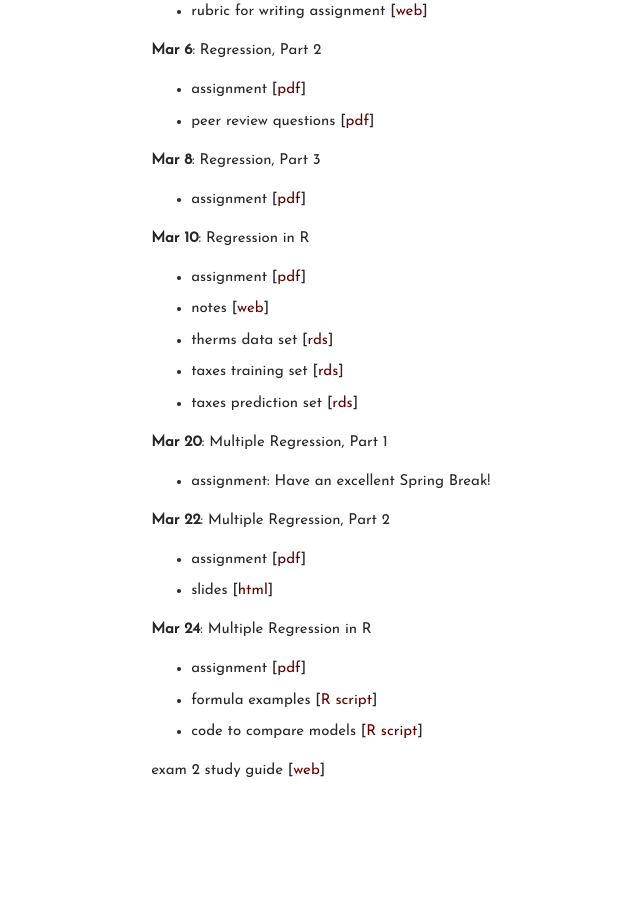
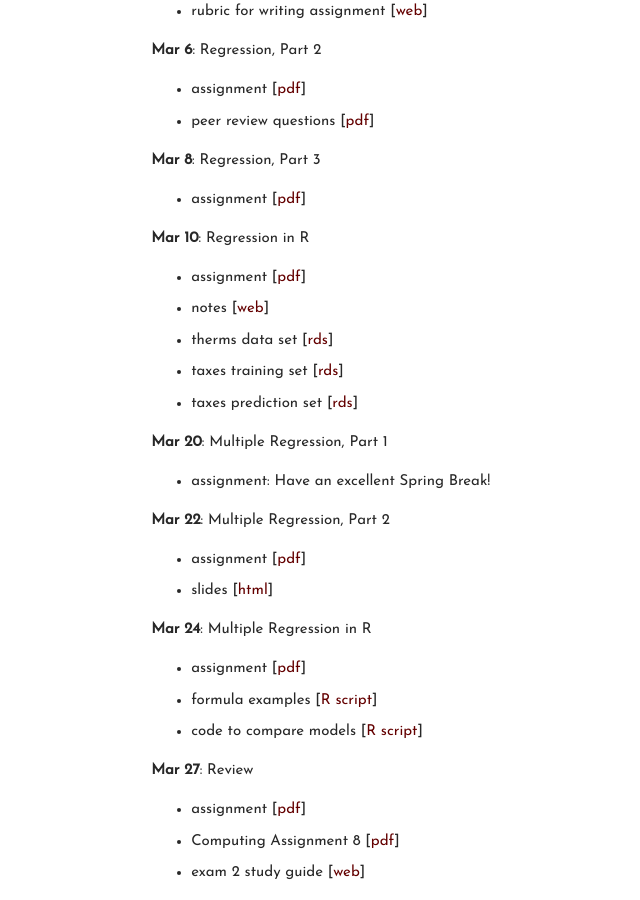
Before and after one commit to carlislerainey/carlislerainey.github.io, a Jekyll site: the page built from teaching/pols-209/index.md, in a window 1280 px wide and 900 px high, scrolled down 3942 px. Shown: the whole window, without its empty margins (311-951 px from the left). Built offline with Jekyll 4.4.1, drawn with Linux system fonts in a browser that asks for light colours; before the commit the page ends 4740 px from its top, so only the background shows below that.

Commit message:
update 209

```diff
--- a/teaching/pols-209/index.md
+++ b/teaching/pols-209/index.md
@@ -167,4 +167,7 @@ Tuesday, 1-4pm
 - formula examples [[R script](files/notes-26-multiple-regression-r.R)]
 - code to compare models [[R script](files/in-class-prediction.R)]
 
-exam 2 study guide [[web](https://docs.google.com/document/d/1ptsAIiZHFbrH2zNuQI5Y_5XSLbIrVZJqpbe-NoanCoo/edit?usp=sharing)]
+**Mar 27**: Review
+- assignment [[pdf](files/assign-27-exam-2-review.pdf)]
+- Computing Assignment 8 [[pdf](files/r-assign-08.pdf)]
+- exam 2 study guide [[web](https://docs.google.com/document/d/1ptsAIiZHFbrH2zNuQI5Y_5XSLbIrVZJqpbe-NoanCoo/edit?usp=sharing)]
```
Also changed, not shown: 2 other files.
